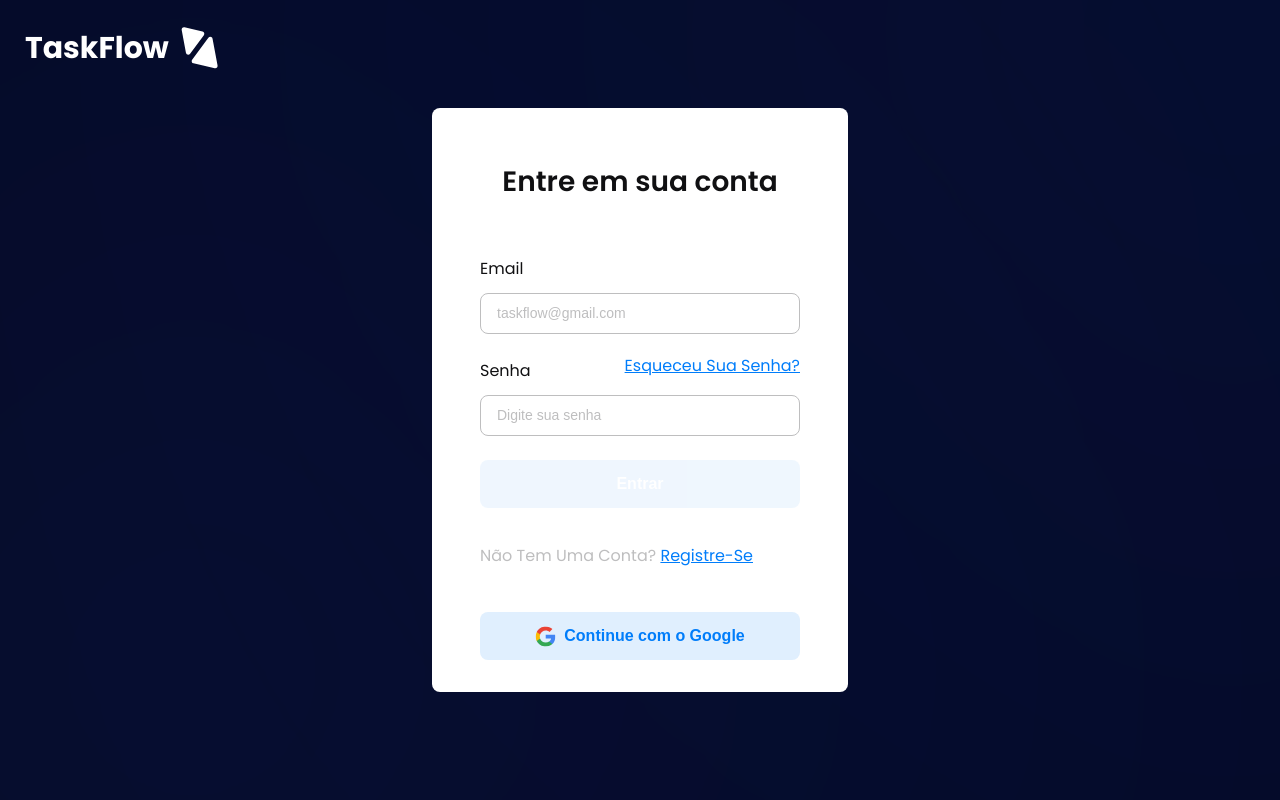
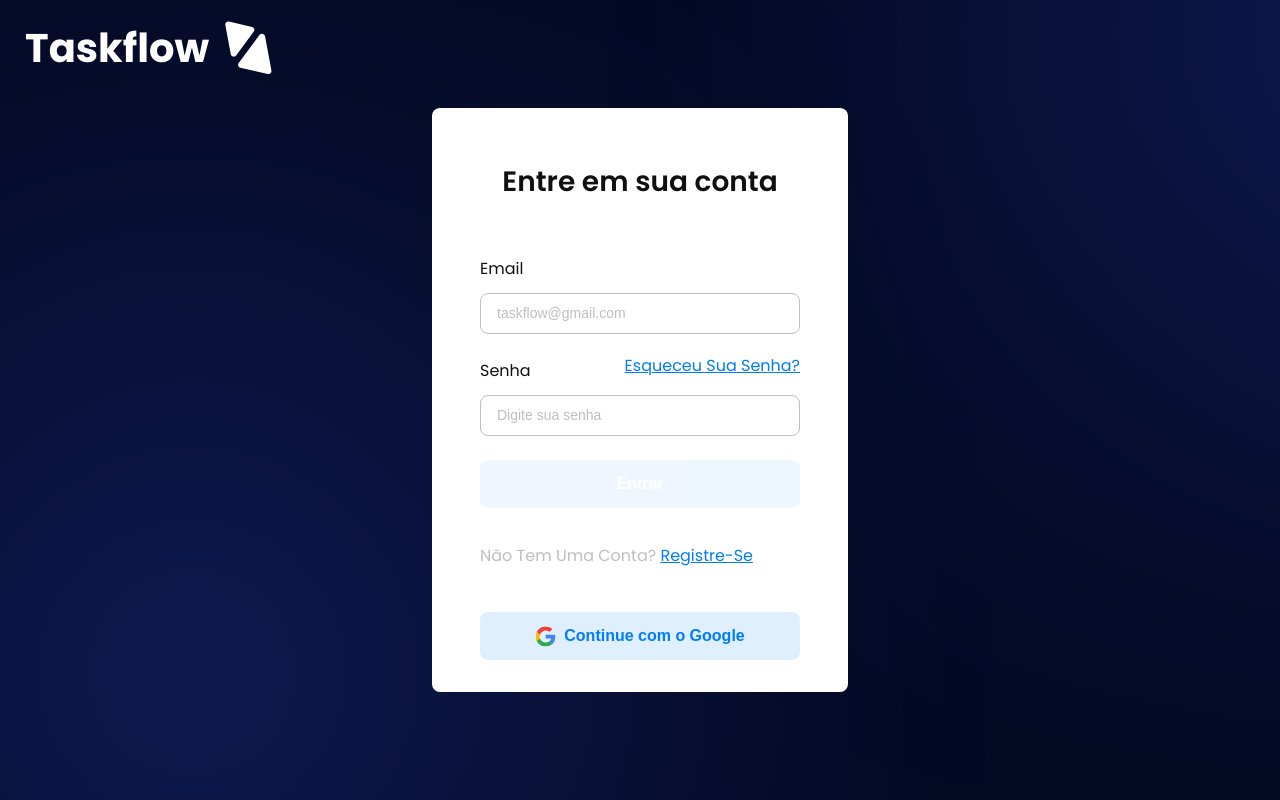
Before and after one commit to cotuca-projeto/react-taskflow, a React (Create React App) app: page /login in a window 1280 px wide. Built offline with nearby package versions, Linux system fonts and the light colour scheme; no server answers.

Commit message:
update: 🫠 Atualização na logo

```diff
--- a/package.json
+++ b/package.json
@@ -29,7 +29,8 @@
     "web-vitals": "^2.1.4"
   },
   "scripts": {
-    "start": "react-scripts start",
+    "dev": "react-scripts start",
+    "start": "serve -s build",
     "build": "react-scripts build",
     "test": "react-scripts test",
     "eject": "react-scripts eject"
--- a/src/Routes/Login/Login.tsx
+++ b/src/Routes/Login/Login.tsx
@@ -1,12 +1,12 @@
-import Logo from "../../svg/logo.svg";
 import Google from "../../svg/google.svg";
 import styles from "./login.module.css";
 import { NavLink, useNavigate } from "react-router-dom";
 import { useContext, useEffect, useState } from "react";
 import { Authcontext } from "../../Contexts/Auth/AuthContext";
 import { validInput } from "../../utils/Validators";
+import Logo from "../../components/Logo/Logo";
 
-export default function () {
+export default function Login() {
   const auth = useContext(Authcontext);
   const navigate = useNavigate();
   const [email, setEmail] = useState("");
@@ -41,10 +41,9 @@
 
   return (
     <div className={styles.master}>
-      <div className={styles.logo}>
-        <p>TaskFlow</p>
-        <img src={Logo} alt="Logo-TaskFlow" />
-      </div>
+     <div className={styles.logo}>
+      <Logo/>
+     </div>
       <div className={styles.ellipse} id={styles.ellipse2}></div>
       <main className={styles.main}>
         <div className={styles.login}>
@@ -103,7 +102,7 @@
             </p>
           </div>
           <button id={styles.continuegoogle}>
-            <img src={Google} />
+            <img src={Google} alt="Icon Google"/>
             Continue com o Google
           </button>
         </div>
--- a/src/Routes/Login/login.module.css
+++ b/src/Routes/Login/login.module.css
@@ -37,7 +37,7 @@
 
   border-radius: 23.6875rem;
   background: #2d55fb;
-  filter: blur(500px);
+  filter: blur(245px);
 
   overflow: hidden;
 }
@@ -50,7 +50,7 @@
 #ellipse2 {
   position: fixed;
 
-  left: 65rem;
+  left: 95vw;
   top: -10rem;
 }
 
--- a/src/Routes/Register/Register.tsx
+++ b/src/Routes/Register/Register.tsx
@@ -1,12 +1,12 @@
 import styles from "./register.module.css";
-import Logo from "../../svg/logo.svg";
 import Google from "../../svg/google.svg";
 import { useState, useContext, useEffect } from "react";
 import { Authcontext } from "../../Contexts/Auth/AuthContext";
 import { useNavigate } from "react-router-dom";
 import { validComplet } from "../../utils/Validators";
+import Logo from "../../components/Logo/Logo";
 
-export default function () {
+export default function Register() {
   const auth = useContext(Authcontext);
   const navigate = useNavigate();
   const [firstName, setFirstName] = useState("");
@@ -33,7 +33,6 @@
         setDisabled(true);
         navigate("/project");
       } else {
-        return alert("Erro, tente novamente!");
         setDisabled(false);
       }
     }
@@ -48,10 +47,7 @@
   return (
     <main className={styles.main}>
       <div className={styles.bg}>
-        <div className={styles.logo}>
-          <p>TaskFlow</p>
-          <img src={Logo} alt="Logo-TaskFlow" />
-        </div>
+        <Logo/>
         <div className={styles.title}>
           <h3>
             Bem-vindo.
@@ -170,7 +166,7 @@
           </p>
         </div>
         <button id={styles.continuegoogle}>
-          <img src={Google} />
+          <img src={Google} alt="Icon Google" />
           Continue com o Google
         </button>
       </div>
--- /dev/null
+++ b/src/components/Logo/Logo.module.css
@@ -0,0 +1,26 @@
+.logo {
+  z-index: 2;
+  display: flex;
+  align-items: center;
+  flex-shrink: 0;
+  color: white;
+  text-decoration: none;
+  background-color: transparent;
+}
+
+.logo > * {
+    text-decoration: none;
+}
+
+.logo>p {
+  color: #FFF;
+  font-size: 2.5rem;
+  font-style: normal;
+  font-weight: 700;
+  line-height: normal;
+}
+
+.logo>img {
+  width: auto;
+  height: fit-content;
+}
--- /dev/null
+++ b/src/components/Logo/Logo.tsx
@@ -0,0 +1,14 @@
+import { Link } from "react-router-dom";
+import LogoIcon from "../../svg/logo.svg";
+import styles from "./Logo.module.css";
+
+export default function Logo() {
+  return (
+    <>
+      <Link className={styles.logo} to={"/"}>
+        <p>Taskflow</p>
+        <img src={LogoIcon} alt="Logo-TaskFlow" />
+      </Link>
+    </>
+  );
+}
--- a/src/components/Menu-alternative.tsx/menuAlternative.tsx
+++ b/src/components/Menu-alternative.tsx/menuAlternative.tsx
@@ -1,14 +1,11 @@
 import { Link } from "react-router-dom";
-import Logo from "../../svg/logo_black.svg";
 import styles from "./menuAltenative.module.css";
+import Logo from "../Logo/Logo";
 
-export default function () {
+export default function menuAlternative() {
   return (
     <nav className={styles.menu}>
-      <div className={styles.logo}>
-        <p>Taskflow</p>
-        <img src={Logo} alt="Logo-TaskFlow" />
-      </div>
+      <Logo/>
       <div className={styles["buttons-menu"]}>
         <ul>
           <li>
```
Also changed, not shown: src/components/Menu/Menu.tsx (+3 -6 lines).
